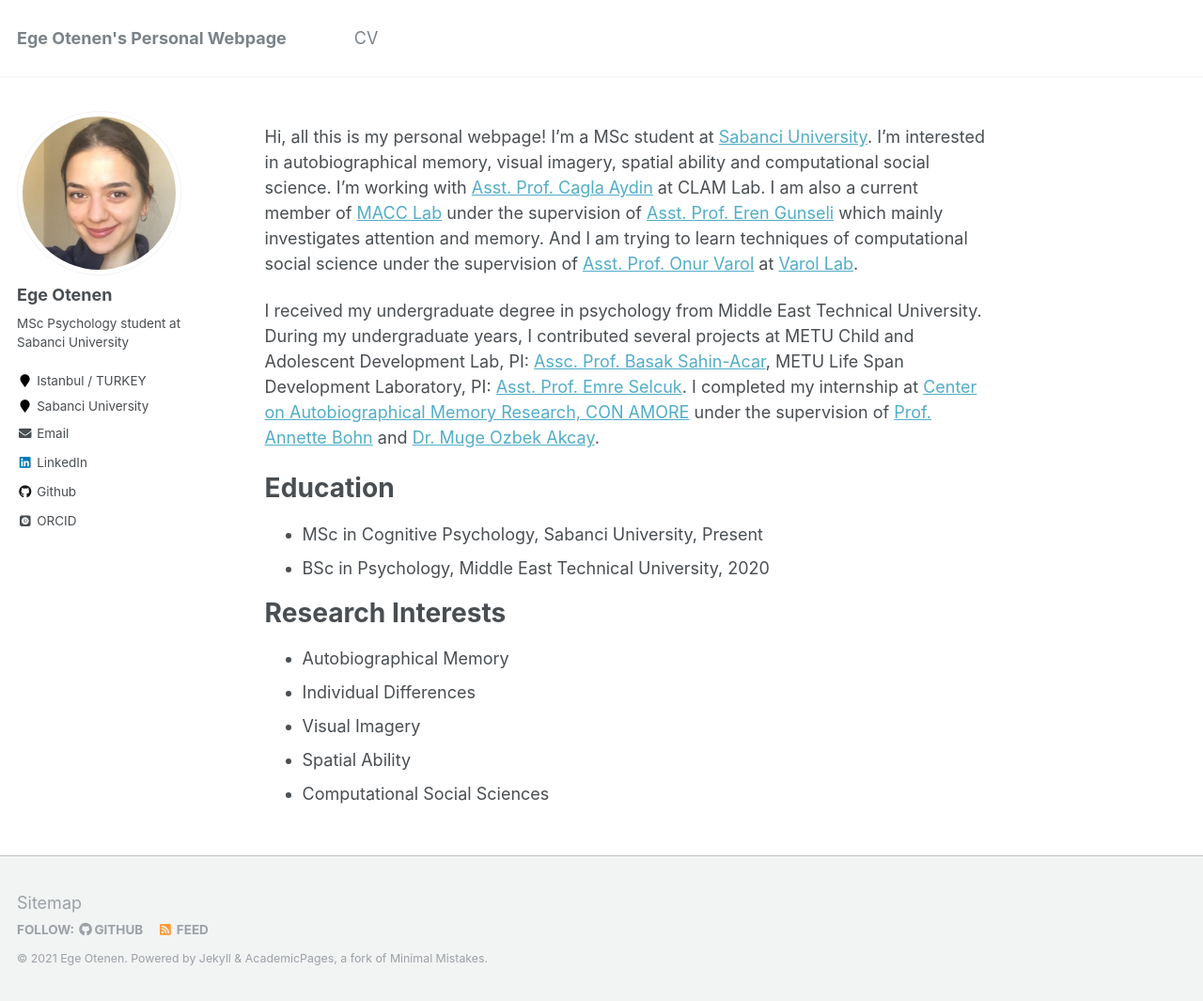
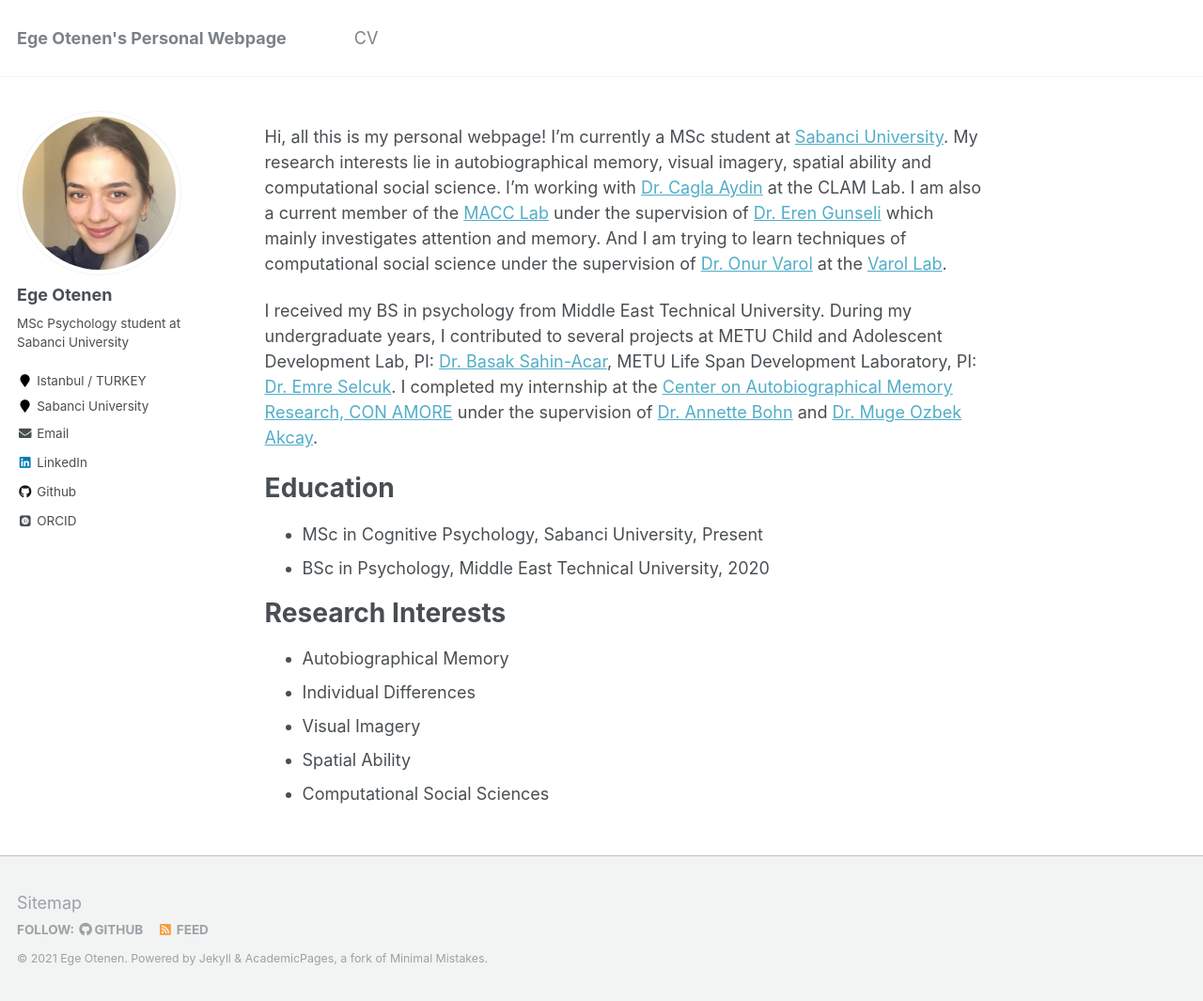
Before and after one commit to egeotenen/egeotenen.github.io, a Jekyll site: the page built from _pages/about.md, in a window 1280 px wide and 1065 px high. Shown: the whole window at 94% size. Built offline with Jekyll 4.4.1, drawn with Linux system fonts in a browser that asks for light colours; some web fonts are replaced.

Commit message:
Update about.md

```diff
--- a/_pages/about.md
+++ b/_pages/about.md
@@ -8,11 +8,11 @@ redirect_from:
   - /about.html
 ---
 
-Hi, all this is my personal webpage! I'm a MSc student at [Sabanci University](https://www.sabanciuniv.edu/). I'm interested in autobiographical memory, visual imagery, spatial ability and computational social science. I'm working with [Asst. Prof. Cagla Aydin](https://fass.sabanciuniv.edu/en/faculty-members/detail/1980) at CLAM Lab.
-I am also a current member of [MACC Lab](https://www.gunselilab.com/) under the supervision of [Asst. Prof. Eren Gunseli](http://myweb.sabanciuniv.edu/erengunseli/) which mainly investigates attention and memory.
-And I am trying to learn techniques of computational social science under the supervision of [Asst. Prof. Onur Varol](http://www.onurvarol.com/) at [Varol Lab](http://varollab.com/).
+Hi, all this is my personal webpage! I'm currently a MSc student at [Sabanci University](https://www.sabanciuniv.edu/). My research interests lie in autobiographical memory, visual imagery, spatial ability and computational social science. I'm working with [Dr. Cagla Aydin](https://fass.sabanciuniv.edu/en/faculty-members/detail/1980) at the CLAM Lab.
+I am also a current member of the [MACC Lab](https://www.gunselilab.com/) under the supervision of [Dr. Eren Gunseli](http://myweb.sabanciuniv.edu/erengunseli/) which mainly investigates attention and memory.
+And I am trying to learn techniques of computational social science under the supervision of [Dr. Onur Varol](http://www.onurvarol.com/) at the [Varol Lab](http://varollab.com/).
 
-I received my undergraduate degree in psychology from Middle East Technical University. During my undergraduate years, I contributed several projects at METU Child and Adolescent Development Lab, PI: [Assc. Prof. Basak Sahin-Acar](http://psy.metu.edu.tr/en/basak-sahin-acar), METU Life Span Development Laboratory, PI: [Asst. Prof. Emre Selcuk](http://myweb.sabanciuniv.edu/emreselcuk/). I completed my internship at [Center on Autobiographical Memory  Research, CON AMORE](https://psy.au.dk/en/research/research-centres-and-units/conamore/) under the supervision of [Prof. Annette Bohn](https://pure.au.dk/portal/en/persons/annette-bohn(63156000-0ce0-4610-b068-ee3354380b04).html) and [Dr. Muge Ozbek Akcay](https://scholar.google.dk/citations?user=iuB-cpUAAAAJ&hl=en).
+I received my BS in psychology from Middle East Technical University. During my undergraduate years, I contributed to several projects at METU Child and Adolescent Development Lab, PI: [Dr. Basak Sahin-Acar](http://psy.metu.edu.tr/en/basak-sahin-acar), METU Life Span Development Laboratory, PI: [Dr. Emre Selcuk](http://myweb.sabanciuniv.edu/emreselcuk/). I completed my internship at the [Center on Autobiographical Memory  Research, CON AMORE](https://psy.au.dk/en/research/research-centres-and-units/conamore/) under the supervision of [Dr. Annette Bohn](https://pure.au.dk/portal/en/persons/annette-bohn(63156000-0ce0-4610-b068-ee3354380b04).html) and [Dr. Muge Ozbek Akcay](https://scholar.google.dk/citations?user=iuB-cpUAAAAJ&hl=en).
 
 
 # Education
```
